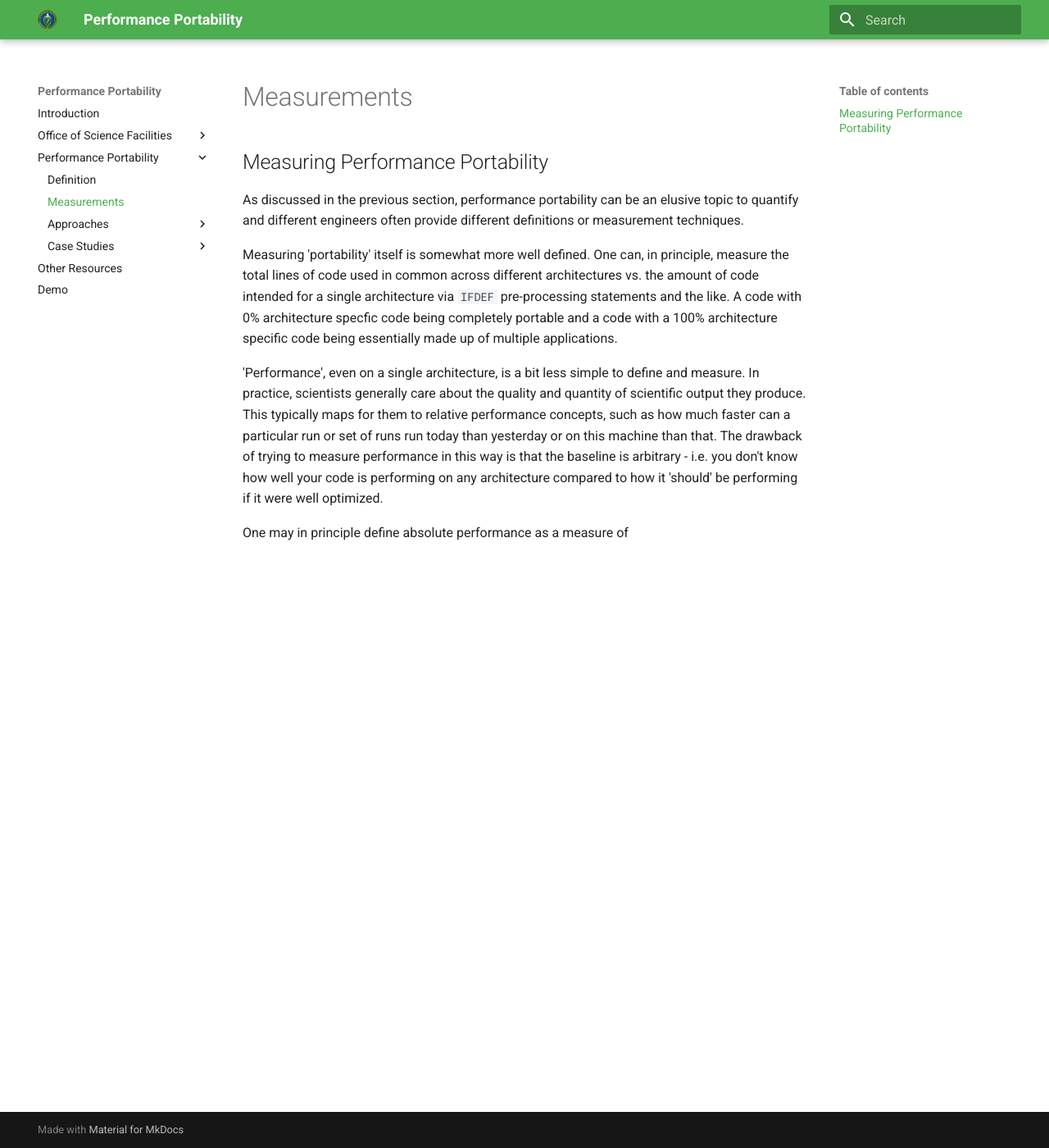
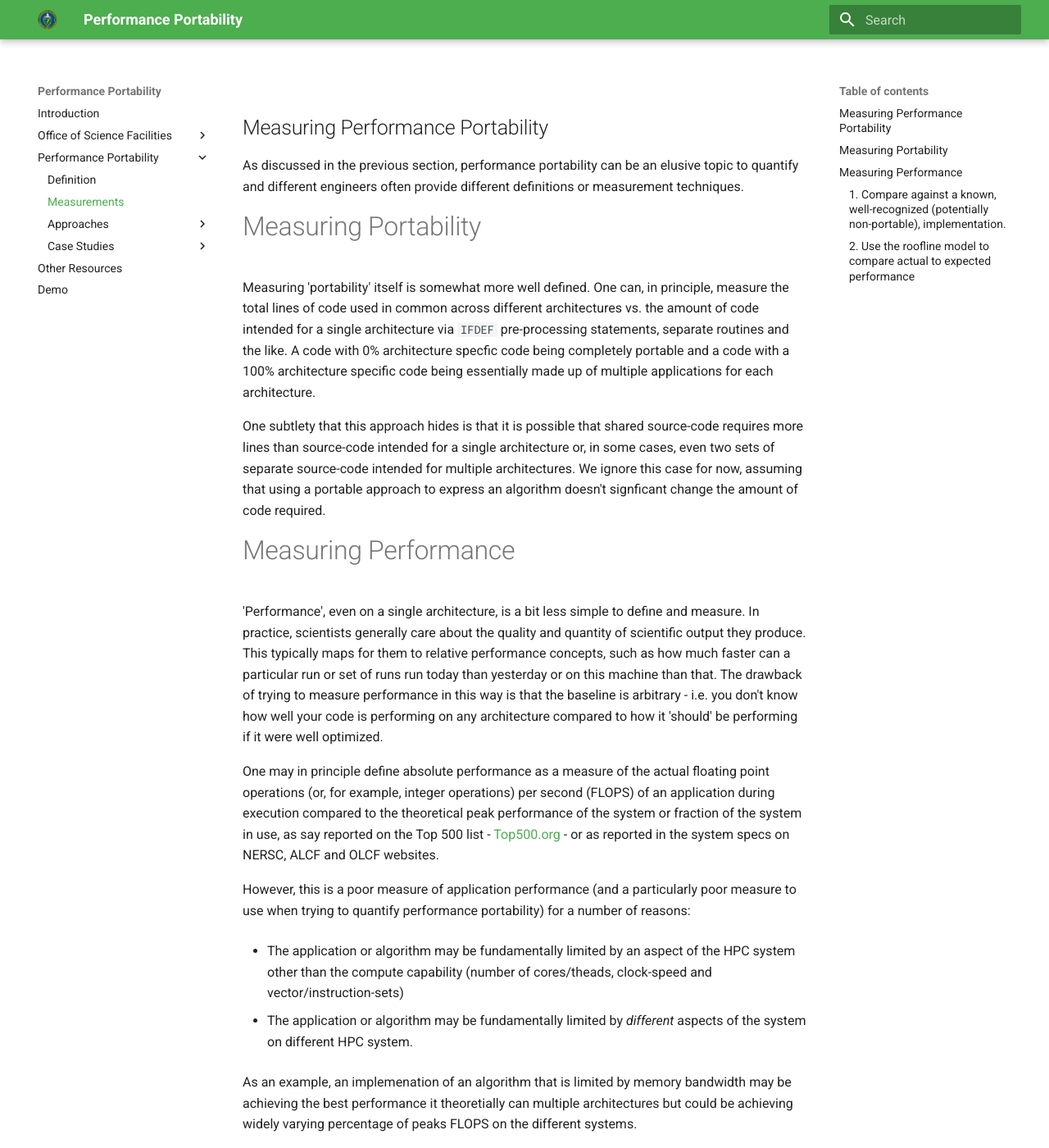
Before and after one commit to jrdeslippe/perfportsite, an MkDocs documentation site: the page built from docs/perfport/measurements.md, in a window 1280 px wide and 1400 px high. Shown: the whole window at 82% size. Built offline with MkDocs 1.6.1 and Material for MkDocs 9.7.7, drawn with Linux system fonts in a browser that asks for light colours; old or Windows-style settings are respelled for this version of MkDocs; some of the changed text lies outside the part shown.

Commit message:
More text to measurements page

```diff
--- a/docs/perfport/measurements.md
+++ b/docs/perfport/measurements.md
@@ -3,11 +3,19 @@
 As discussed in the previous section, performance portability can be an elusive topic to quantify
 and different engineers often provide different definitions or measurement techniques.
 
+# Measuring Portability
+
 Measuring 'portability' itself is somewhat more well defined. One can, in principle, measure the
 total lines of code used in common across different architectures vs. the amount of code intended
-for a single architecture via ``IFDEF`` pre-processing statements and the like. A code with 0%
+for a single architecture via ``IFDEF`` pre-processing statements, separate routines and the like. A code with 0%
 architecture specfic code being completely portable and a code with a 100% architecture specific
-code being essentially made up of multiple applications.
+code being essentially made up of multiple applications for each architecture.
+
+One subtlety that this approach hides is that it is possible that shared source-code requires more lines than source-code intended for a single architecture
+or, in some cases, even two sets of separate source-code intended for multiple architectures. We ignore this case for now, assuming that using a portable
+approach to express an algorithm doesn't signficant change the amount of code required.
+
+# Measuring Performance
 
 'Performance', even on a single architecture, is a bit less simple to define and measure. In
 practice, scientists generally care about the quality and quantity of scientific output they
@@ -17,5 +25,27 @@
 don't know how well your code is performing on any architecture compared to how it 'should' be
 performing if it were well optimized.
 
-One may
-in principle define absolute performance as a measure of
+One may in principle define absolute performance as a measure of the actual floating point operations (or, for example, integer operations) per second
+(FLOPS) of an
+application during execution compared to the theoretical peak performance of the system or fraction of the system in use, as say reported on the Top 500
+list - [Top500.org](https://www.top500.org) - or as reported in the system specs on NERSC, ALCF and OLCF websites.
+
+However, this is a poor measure of application performance (and a particularly poor measure to use when trying to quantify performance portability) for a
+number of reasons:
+
+* The application or algorithm may be fundamentally limited by an aspect of the HPC system other than the compute capability (number of cores/theads,
+clock-speed and vector/instruction-sets)
+
+* The application or algorithm may be fundamentally limited by *different* aspects of the system on different HPC system.
+
+As an example, an implemenation of an algorithm that is limited by memory bandwidth may be achieving the best performance it theoretially can multiple
+architectures but could be achieving widely varying percentage of peaks FLOPS on the different systems.
+
+Instead we advocate for one of two approaches for defining performance against expected or optimal performance on the system for algorithm:
+
+## 1. Compare against a known, well-recognized (potentially non-portable), implementation.
+
+Some applications, algorithms or methods have well-recognized optimal (often hand-tuned) implementations on different architectures. These can be used as a
+baseline for defining relative performance of portable versions. Our Chroma application case-study shows this approach. (See here)[case_studies/qcd]
+
+## 2. Use the roofline model to compare actual to expected performance
```
